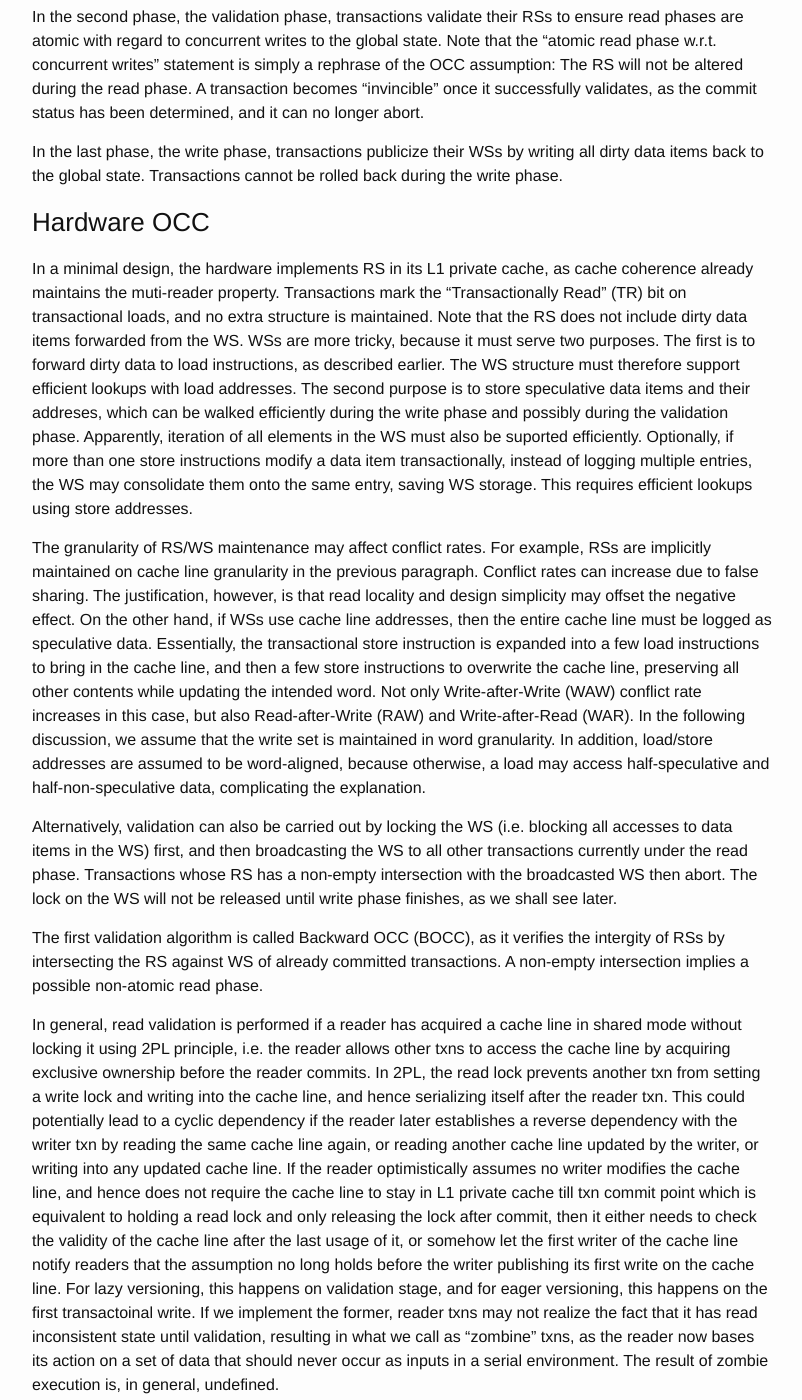
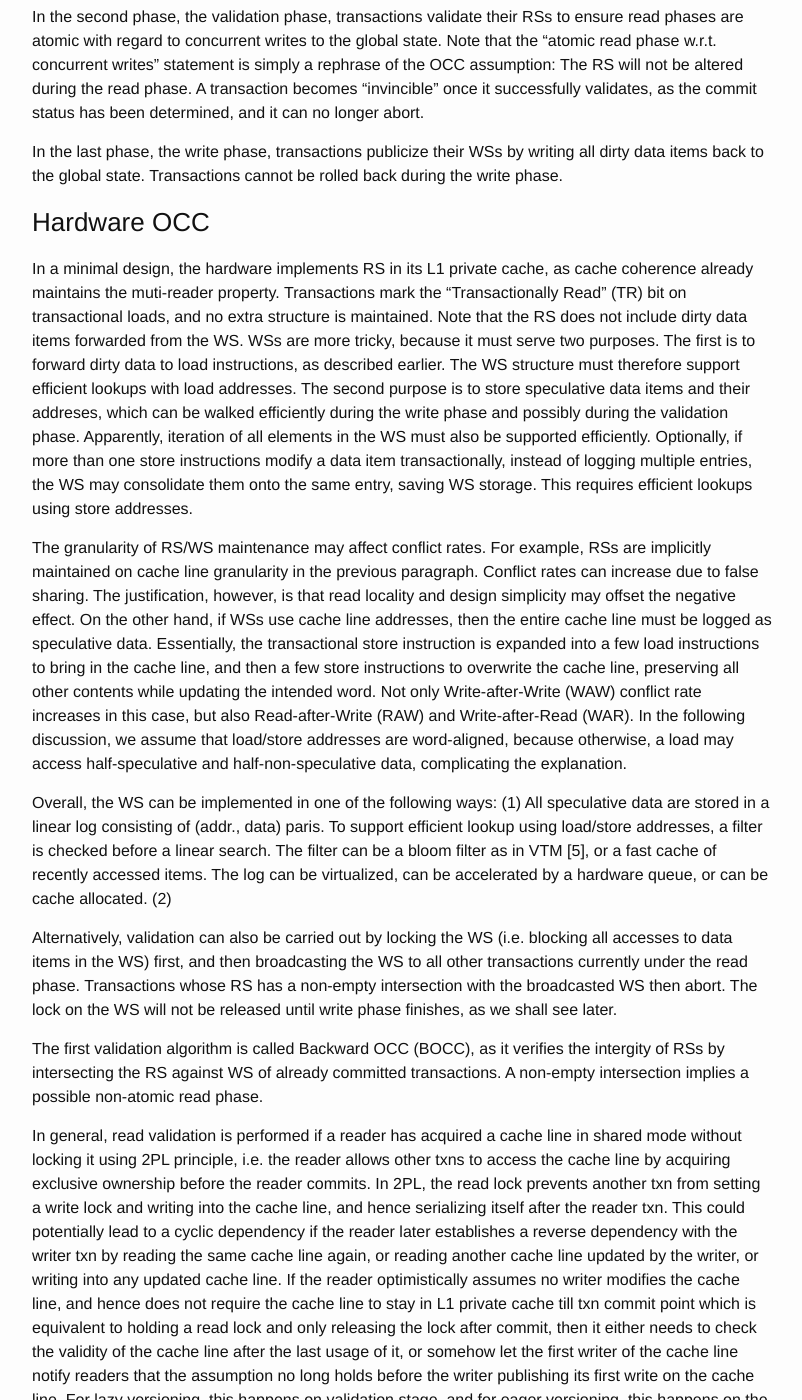
Before and after one commit to wangziqi2013/wangziqi2013.github.io, a Jekyll site: the page built from _posts/2018-03-18-HTM-Hardware-2PL-and-OCC.markdown, in a window 1280 px wide and 1400 px high, scrolled down 3735 px. Shown: the whole window, without its empty margins (238-1040 px from the left). Built offline with Jekyll 4.4.1, drawn with Linux system fonts in a browser that asks for light colours; some of the changed text lies outside the part shown.

Commit message:
Working on WS implementation

```diff
--- a/_posts/2018-03-18-HTM-Hardware-2PL-and-OCC.markdown
+++ b/_posts/2018-03-18-HTM-Hardware-2PL-and-OCC.markdown
@@ -155,7 +155,7 @@ WSs are more tricky, because it must serve two purposes. The first is to forward
 described earlier. The WS structure must therefore support efficient lookups with load addresses.
 The second purpose is to store speculative data items and their addreses, which can be walked efficiently
 during the write phase and possibly during the validation phase. Apparently, iteration of all elements
-in the WS must also be suported efficiently. Optionally, if more than one store instructions modify a data item
+in the WS must also be supported efficiently. Optionally, if more than one store instructions modify a data item
 transactionally, instead of logging multiple entries, the WS may consolidate them onto the same entry,
 saving WS storage. This requires efficient lookups using store addresses.
 
@@ -166,9 +166,13 @@ if WSs use cache line addresses, then the entire cache line must be logged as sp
 the transactional store instruction is expanded into a few load instructions to bring in the cache line, and
 then a few store instructions to overwrite the cache line, preserving all other contents while updating the intended word.
 Not only Write-after-Write (WAW) conflict rate increases in this case, but also Read-after-Write (RAW) and Write-after-Read (WAR).
-In the following discussion, we assume that the write set is maintained in word granularity. In addition, load/store addresses are
-assumed to be word-aligned, because otherwise, a load may access half-speculative and half-non-speculative data,
-complicating the explanation.
+In the following discussion, we assume that load/store addresses are word-aligned, because otherwise, a load may access half-speculative
+and half-non-speculative data, complicating the explanation.
+
+Overall, the WS can be implemented in one of the following ways: (1) All speculative data are stored in a linear log consisting
+of (addr., data) paris. To support efficient lookup using load/store addresses, a filter is checked before a linear search. The
+filter can be a bloom filter as in VTM [5], or a fast cache of recently accessed items. The log can be virtualized, can be accelerated
+by a hardware queue, or can be cache allocated. (2)
 
 Alternatively,
 validation can also be carried out by locking the WS (i.e. blocking all accesses to data items in the WS)
@@ -229,3 +233,5 @@ Commit
 [4] Litz, Heiner, David Cheriton, Amin Firoozshahian, Omid Azizi, and John P. Stevenson. "**SI-TM: reducing transactional memory abort rates through snapshot isolation.**" ACM SIGARCH Computer Architecture News 42, no. 1 (2014): 383-398.
 
 [5] Kung, Hsiang-Tsung, and John T. Robinson. "**On optimistic methods for concurrency control.**" ACM Transactions on Database Systems (TODS) 6, no. 2 (1981): 213-226.
+
+[6] Rajwar, Ravi, Maurice Herlihy, and Konrad Lai. "**Virtualizing transactional memory.**" In Computer Architecture, 2005. ISCA'05. Proceedings. 32nd International Symposium on, pp. 494-505. IEEE, 2005.
```
